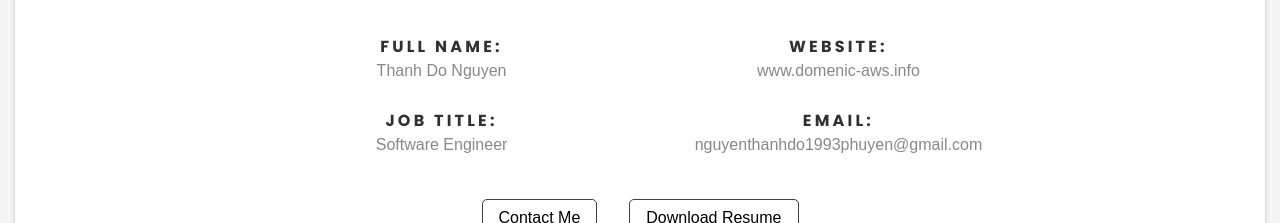
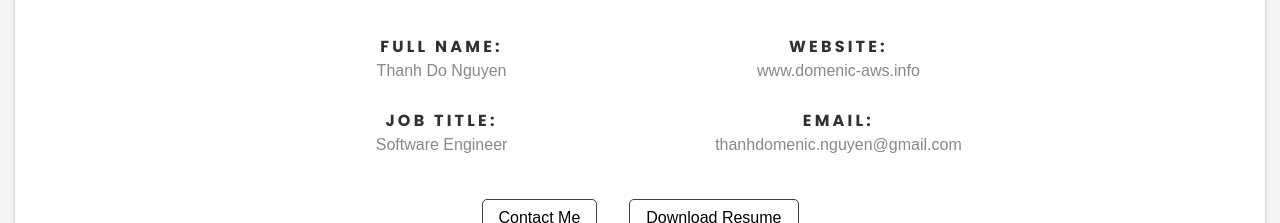
Before and after one commit to nthanhdo2610/domenic-aws.info, a React (Create React App) app: page / in a window 1280 px wide. Shown: the part 1460-1683 px from the top of the page. Built offline with nearby package versions, Linux system fonts and the light colour scheme; a web font is replaced by a local one.

Commit message:
update resume

```diff
--- a/src/common/StaticData.js
+++ b/src/common/StaticData.js
@@ -442,7 +442,7 @@ const StaticData = {
                 "contain": "",
                 "years": "Issued Dec 21, 2023 · Expires Dec 21, 2026",
                 "logo": awsDev,
-                "link": "https://aws.amazon.com/certification/certified-developer-associate/",
+                "link": "https://drive.google.com/file/d/1rLs89S3Qb1y2KOhpnefp6taoUkU-8y7A/view",
                 "mainBadges": ["AWS Certified Developer - Associate"],
                 "badges": [
                     "Develop and optimize applications on AWS",
--- a/src/components/Contact/index.js
+++ b/src/components/Contact/index.js
@@ -18,7 +18,7 @@ export const info = {
     website: "www.domenic-aws.info",
     address: "Vancouver, WA 98662",
     phone: "(360) 784-1696",
-    email: "nguyenthanhdo1993phuyen@gmail.com",
+    email: "thanhdomenic.nguyen@gmail.com",
 };
 
 const defaultState = {
```
